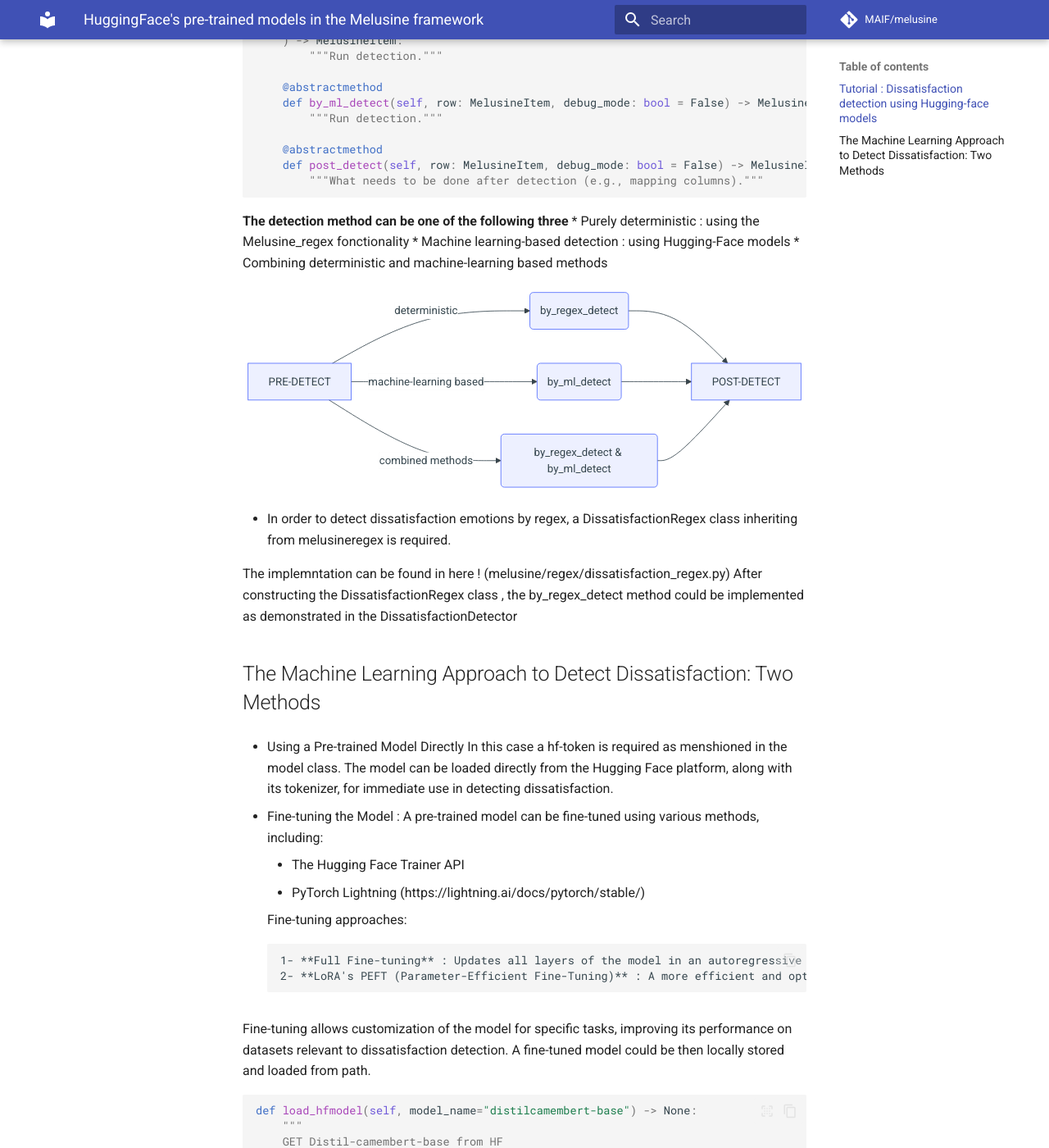
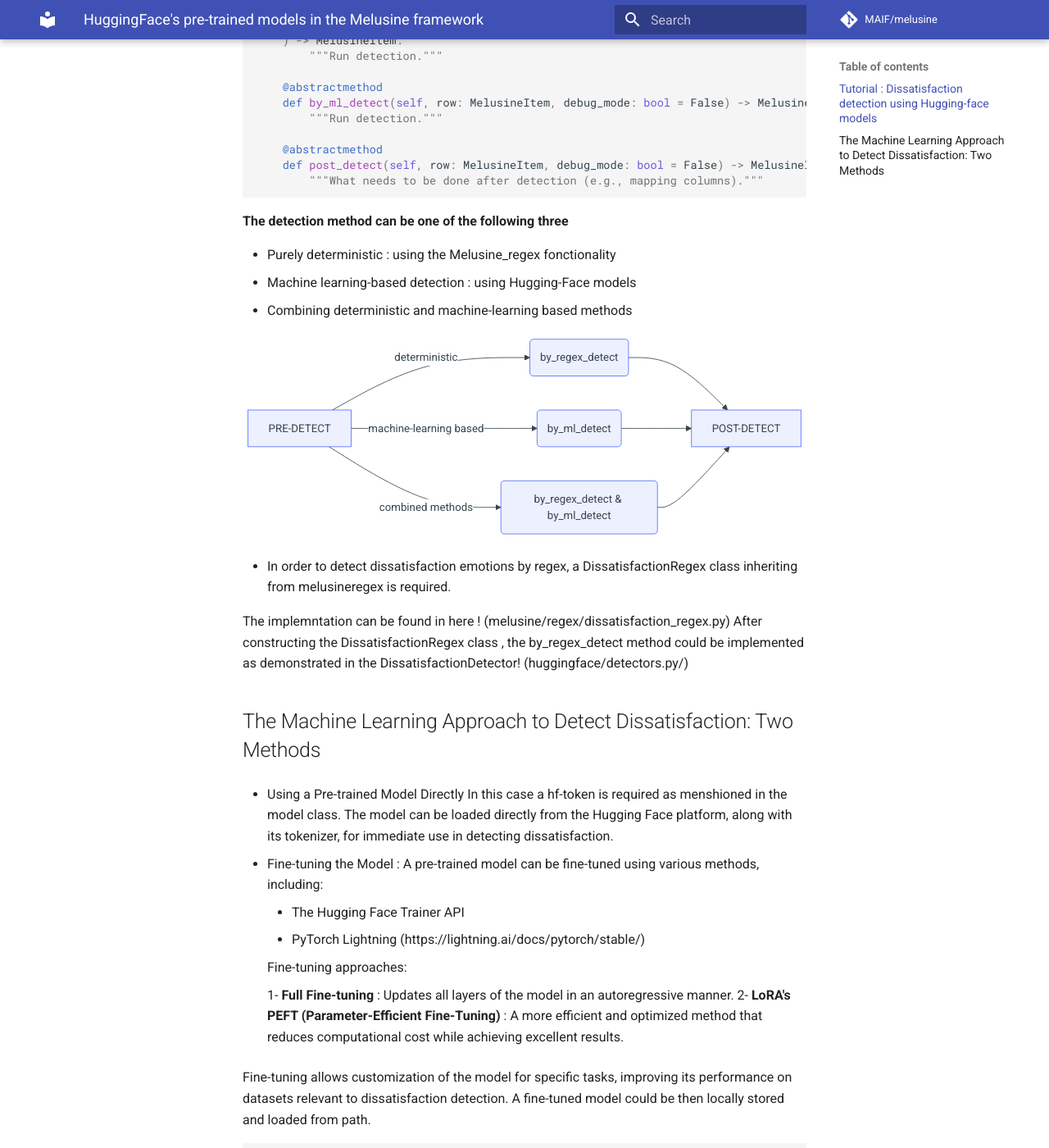
Before and after one commit to MAIF/melusine, an MkDocs documentation site: the page built from docs/advanced/PreTrainedModelsHF.md, in a window 1280 px wide and 1400 px high, scrolled down 1979 px. Shown: the whole window at 82% size. Built offline with MkDocs 1.6.1 and Material for MkDocs 9.7.7, drawn with Linux system fonts in a browser that asks for light colours; comment, search, counter and statistics services are not loaded; some of the changed text lies outside the part shown.

````diff
--- a/docs/advanced/PreTrainedModelsHF.md
+++ b/docs/advanced/PreTrainedModelsHF.md
@@ -79,9 +79,10 @@ class MelusineTransformerDetector(BaseMelusineDetector, ABC):
 ```
 
 **The detection method can be one of the following three**
-    * Purely deterministic : using the Melusine_regex fonctionality
-    * Machine learning-based detection : using Hugging-Face models
-    * Combining deterministic and machine-learning based methods
+
+* Purely deterministic : using the Melusine_regex fonctionality
+* Machine learning-based detection : using Hugging-Face models
+* Combining deterministic and machine-learning based methods
 
 
 
@@ -105,7 +106,7 @@ class MelusineTransformerDetector(BaseMelusineDetector, ABC):
 * In order to detect dissatisfaction emotions by regex, a DissatisfactionRegex class inheriting from melusineregex is required.
 
 The implemntation can be found in here ! (melusine/regex/dissatisfaction_regex.py)
-After constructing the DissatisfactionRegex class , the by_regex_detect method could be implemented as demonstrated in the DissatisfactionDetector
+After constructing the DissatisfactionRegex class , the by_regex_detect method could be implemented as demonstrated in the DissatisfactionDetector! (huggingface/detectors.py/)
 
 
 ## The Machine Learning Approach to Detect Dissatisfaction: Two Methods
@@ -122,8 +123,8 @@ The model can be loaded directly from the Hugging Face platform, along with its
 
     Fine-tuning approaches:
 
-        1- **Full Fine-tuning** : Updates all layers of the model in an autoregressive manner.
-        2- **LoRA's PEFT (Parameter-Efficient Fine-Tuning)** : A more efficient and optimized method that reduces computational cost while achieving excellent results.
+    1- **Full Fine-tuning** : Updates all layers of the model in an autoregressive manner.
+    2- **LoRA's PEFT (Parameter-Efficient Fine-Tuning)** : A more efficient and optimized method that reduces computational cost while achieving excellent results.
 
 
 Fine-tuning allows customization of the model for specific tasks, improving its performance on datasets relevant to dissatisfaction detection.
````
Also changed, not shown: other parts of docs/advanced/PreTrainedModelsHF.md (+1 -1 lines).
